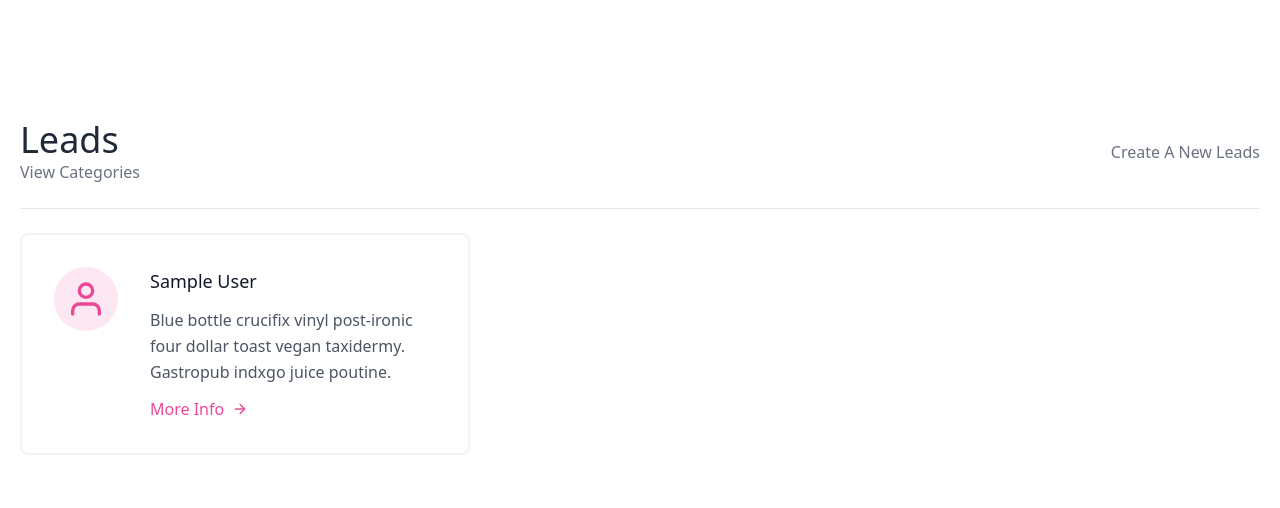
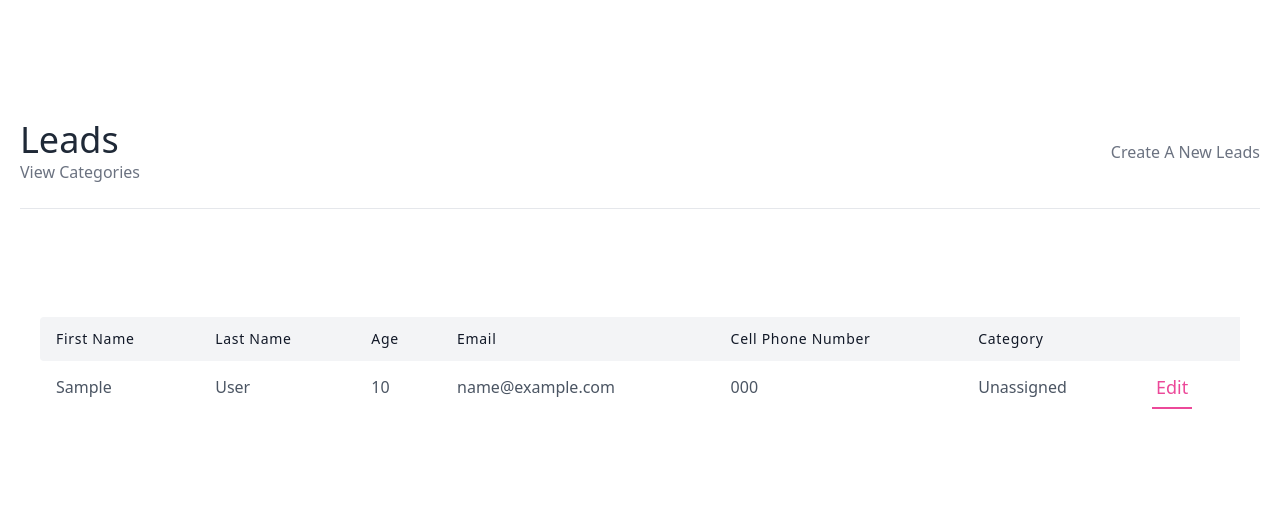
Before and after one commit to coderj001/Django-CRM, a Django app: page /leads/ in a window 1280 px wide. Shown: the part 80-588 px from the top of the page. Run offline with Django 3.2, Linux system fonts and the light colour scheme; a user stored in the database is signed in; tables that the repository leaves empty hold one stand-in row (values such as "Sample post"); parts of the project's set-up code (start-up, migrations or seed data) failed here and were passed over; some libraries are stand-ins or nearby versions.

Commit message:
updated lead models and style leads templates

```diff
--- a/leads/forms.py
+++ b/leads/forms.py
@@ -12,6 +12,9 @@ class LeadModelForm(forms.ModelForm):
             'last_name',
             'age',
             'agent',
+            'description',
+            'phone_number',
+            'email',
         )
 
 
--- a/leads/models.py
+++ b/leads/models.py
@@ -37,14 +37,6 @@ class Lead(models.Model):
         null=True
     )
     age = models.IntegerField(default=0)
-    phoned = models.BooleanField(default=False)
-    source = models.CharField(
-        max_length=50,
-        choices=SOURCE_CHOICES,
-        default="Youtube"
-    )
-    # profile_pic = models.ImageField(blank=True, null=True)
-    # special_files = models.FileField(blank=True, null=True)
 
     organisation = models.ForeignKey(UserProfile, on_delete=models.CASCADE)
     agent = models.ForeignKey(
@@ -60,6 +52,11 @@ class Lead(models.Model):
         null=True,
         blank=True
     )
+
+    description = models.TextField(blank=True, null=True)
+    date_added = models.DateTimeField(auto_now_add=True)
+    phone_number = models.CharField(max_length=20)
+    email = models.EmailField()
 
     class Meta:
         verbose_name = "Lead"
--- a/leads/views.py
+++ b/leads/views.py
@@ -135,6 +135,7 @@ class AssignAgentView(OrganisorLoginRequiredMixin, FormView):
     success_url = reverse_lazy("leads:lead-list")
     login_url = reverse_lazy('login')
 
+    # TODO:  <04-06-21, coderj001> # understanding
     def get_form_kwargs(self):
         kwargs = super(AssignAgentView, self).get_form_kwargs()
         kwargs.update({"request": self.request})
--- a/templates/agents/agent_create.html
+++ b/templates/agents/agent_create.html
@@ -3,9 +3,11 @@
 
 {% block content %}
   <div class="container mx-auto">
-    <h1>
-      Create a New Form</h1>
+    <h1 class="text-4xl text-gray-800">
+      Create a New Agent</h1>
     <div>
+      <br>
+
       <form action="." method="post" accept-charset="utf-8">
         {% csrf_token %}
         {{ form | crispy}}
--- a/templates/agents/agent_detail.html
+++ b/templates/agents/agent_detail.html
@@ -9,8 +9,7 @@
     <div class="container px-5 py-24 mx-auto">
       <div class="lg:w-4/5 mx-auto flex flex-wrap">
         <div class="lg:w-1/2 w-full lg:pr-10 lg:py-6 mb-6 lg:mb-0">
-          <h2 class="text-sm title-font text-gray-500 tracking-widest">
-            LEAD</h2>
+          <h2 class="text-sm title-font text-gray-500 tracking-widest">AGENT</h2>
           <h1 class="text-gray-900 text-3xl title-font font-medium mb-4">
             {{ agent.user.username }}
           </h1>
--- a/templates/leads/lead_create.html
+++ b/templates/leads/lead_create.html
@@ -3,9 +3,11 @@
 
 {% block content %}
   <div class="container mx-auto">
-    <h1>
-      Create a New Form</h1>
+    <h1 class="text-4xl text-gray-800">
+      Create a New Lead</h1>
     <div>
+      <br>
+
       <form action="." method="post" accept-charset="utf-8">
         {% csrf_token %}
         {{ form | crispy}}
--- a/templates/leads/lead_delete.html
+++ b/templates/leads/lead_delete.html
@@ -8,7 +8,7 @@
   <section class="text-gray-600 body-font overflow-hidden">
     <div class="container px-5 py-24 mx-auto">
       <div class="lg:w-4/5 mx-auto flex flex-wrap">
-        <div class="lg:w-1/2 w-full lg:pr-10 lg:py-6 mb-6 lg:mb-0">
+        <div class="w-full lg:pr-10 lg:py-6 mb-6 lg:mb-0">
           <h2 class="text-sm title-font text-gray-500 tracking-widest">
             LEAD</h2>
           <h1 class="text-gray-900 text-3xl title-font font-medium mb-4">
@@ -36,10 +36,6 @@
             </form>
           </div>
         </div>
-        <img
-          alt="ecommerce"
-          class="lg:w-1/2 w-full lg:h-auto h-64 object-cover object-center rounded"
-          src="https://dummyimage.com/400x400">
       </div>
     </div>
   </section>
--- a/templates/leads/lead_list.html
+++ b/templates/leads/lead_list.html
@@ -7,11 +7,12 @@
 {% block content %}
   <section class="text-gray-600 body-font">
     <div class="container px-5 py-24 mx-auto flex flex-wrap">
-      <div class="w-full mb-6 py-6 flex justify-between items-center border-b border-gray-200">
+      <div class="w-full mb-3 py-6 flex justify-between items-center border-b border-gray-200">
         <div>
           <h1 class="text-4xl text-gray-800">
             Leads</h1>
-          <a href="{% url 'leads:category-list' %}" class="text-gray-500 hover:text-pink-500">View Categories</a>
+          <a href="{% url 'leads:category-list' %}" class="text-gray-500 hover:text-pink-500">
+            View Categories</a>
         </div>
         {% if request.user.is_organisor %}
           <div>
@@ -22,49 +23,59 @@
       </div>
 
       {% if leads.exists %}
-        <div class="flex flex-wrap -m-4">
+        <div class="flex flex-col w-full">
+          <div class="container px-5 py-24 mx-auto">
+            <table class="table-auto w-full text-left whitespace-no-wrap">
+              <thead>
+                <tr>
+                  <th class="px-4 py-3 title-font tracking-wider font-medium text-gray-900 text-sm bg-gray-100 rounded-tl rounded-bl">
+                    First Name</th>
+                  <th class="px-4 py-3 title-font tracking-wider font-medium text-gray-900 text-sm bg-gray-100">
+                    Last Name
+                  </th>
+                  <th class="px-4 py-3 title-font tracking-wider font-medium text-gray-900 text-sm bg-gray-100">
+                    Age</th>
+                  <th class="px-4 py-3 title-font tracking-wider font-medium text-gray-900 text-sm bg-gray-100">
+                    Email</th>
+                  <th class="px-4 py-3 title-font tracking-wider font-medium text-gray-900 text-sm bg-gray-100">
+                    Cell Phone Number</th>
+                  <th class="px-4 py-3 title-font tracking-wider font-medium text-gray-900 text-sm bg-gray-100">
+                    Category
+                  </th>
+                  <th class="px-4 py-3 title-font tracking-wider font-medium text-gray-900 text-sm bg-gray-100"></th>
+                </tr>
+              </thead>
+              <tbody>
                 {% for lead in leads %}
-            <div class="p-4 lg:w-1/2 md:w-full">
-              <div class="flex border-2 rounded-lg border-gray-200 border-opacity-50 p-8 sm:flex-row flex-col">
-                <div
-                  class="w-16 h-16 sm:mr-8 sm:mb-0 mb-4 inline-flex items-center justify-center rounded-full bg-pink-100 text-pink-500 flex-shrink-0">
-                  <svg
-                    fill="none"
-                    stroke="currentColor"
-                    stroke-linecap="round"
-                    stroke-linejoin="round"
-                    stroke-width="2"
-                    class="w-10 h-10"
-                    viewbox="0 0 24 24">
-                    <path d="M20 21v-2a4 4 0 00-4-4H8a4 4 0 00-4 4v2"></path>
-                    <circle cx="12" cy="7" r="4"></circle>
-                  </svg>
+                  <tr>
+                    <td class="px-4 py-3">
+                      {{ lead.first_name | capfirst }}
+                    </td>
+                    <td class="px-4 py-3">
+                      {{ lead.last_name | capfirst }}
+                    </td>
+                    <td class="px-4 py-3">
+                      {{ lead.age }}
+                    </td>
+                    <td class="px-4 py-3">
+                      {{ lead.email }}
+                    </td>
+                    <td class="px-4 py-3">
+                      {{ lead.phone_number }}
+                    </td>
+                    <td class="px-4 py-3">
+                      Unassigned
+                    </td>
+                    <td class="px-4 py-3">
+                      <a href="{{ lead.get_absolute_url }}" class="flex-grow text-pink-500 border-b-2 border-pink-500 py-2 text-lg px-1">
+                        Edit</a>
+                    </td>
+                  </tr>
+                {% endfor %}
+              </tbody>
+            </table>
+
           </div>
-                <div class="flex-grow">
-                  <h2 class="text-gray-900 text-lg title-font font-medium mb-3">
-                    {{ lead.first_name | capfirst }}
-                    {{ lead.last_name | capfirst }}
-                  </h2>
-                  <p class="leading-relaxed text-base">
-                    Blue bottle crucifix vinyl post-ironic four dollar toast vegan taxidermy. Gastropub indxgo juice poutine.
-                  </p>
-                  <a href="{% url 'leads:lead-detail' lead.id %}" class="mt-3 text-pink-500 inline-flex items-center">
-                    More Info
-                    <svg
-                      fill="none"
-                      stroke="currentColor"
-                      stroke-linecap="round"
-                      stroke-linejoin="round"
-                      stroke-width="2"
-                      class="w-4 h-4 ml-2"
-                      viewbox="0 0 24 24">
-                      <path d="M5 12h14M12 5l7 7-7 7"></path>
-                    </svg>
-                  </a>
-                </div>
-              </div>
-            </div>
-          {% endfor %}
         </div>
       {% endif %}
       {% if unassigned_leads.exists %}
@@ -97,9 +108,7 @@
                     {{ lead.first_name | capfirst }}
                     {{ lead.last_name | capfirst }}
                   </h2>
-                  <p class="leading-relaxed text-base">
-                    Blue bottle crucifix vinyl post-ironic four dollar toast vegan taxidermy. Gastropub indxgo juice poutine.
-                  </p>
+                  <p class="leading-relaxed text-base">{{ lead.description }}</p>
                   <a href=" {% url 'leads:lead-assign-agent' lead.id %}" class="mt-3 text-pink-500 inline-flex items-center">
                     More Info
                     <svg
--- a/templates/leads/lead_update.html
+++ b/templates/leads/lead_update.html
@@ -9,7 +9,7 @@
   <section class="text-gray-600 body-font overflow-hidden">
     <div class="container px-5 py-24 mx-auto">
       <div class="lg:w-4/5 mx-auto flex flex-wrap">
-        <div class="lg:w-1/2 w-full lg:pr-10 lg:py-6 mb-6 lg:mb-0">
+        <div class="w-full lg:pr-10 lg:py-6 mb-6 lg:mb-0">
           <h2 class="text-sm title-font text-gray-500 tracking-widest">
             LEAD</h2>
           <h1 class="text-gray-900 text-3xl title-font font-medium mb-4">
@@ -35,10 +35,6 @@
               </form>
             </div>
           </div>
-          <img
-            alt="ecommerce"
-            class="lg:w-1/2 w-full lg:h-auto h-64 object-cover object-center rounded"
-            src="https://dummyimage.com/400x400">
         </div>
       </div>
     </section>
--- a/templates/registration/signup.html
+++ b/templates/registration/signup.html
@@ -1,5 +1,10 @@
 {% extends "base.html" %}
 {% load tailwind_filters %}
+
+
+{% block TITLE %}
+  SignUp
+{% endblock TITLE %}
 
 {% block content %}
   <div class="container mx-auto">
--- a/templates/utils/navbar.html
+++ b/templates/utils/navbar.html
@@ -1,7 +1,7 @@
 {% block navbar %}
   <header class="text-gray-600 body-font">
     <div class="container mx-auto flex flex-wrap p-5 flex-col md:flex-row items-center">
-      <a class="flex title-font font-medium items-center text-gray-900 mb-4 md:mb-0">
+      <a class="flex title-font font-medium items-center text-gray-900 mb-4 md:mb-0" href="{% url 'landing-page' %}">
         <svg
           xmlns="http://www.w3.org/2000/svg"
           fill="none"
```
Also changed, not shown: templates/leads/lead_detail.html (+8 -29 lines), templates/registration/login.html (+8 -3 lines), templates/registration/password_reset_complete.html (+10 -1 lines), templates/registration/password_reset_confirm.html (+5 -3 lines), templates/registration/password_reset_form.html (+4 -3 lines), templates/utils/landing.html (+9 -7 lines), leads/migrations/0008_auto_20210604_0538.py (added), leads/migrations/0009_alter_lead_description.py (added), static/img/landing.svg (added). Lines whose indentation alone changed are shown as unchanged.
